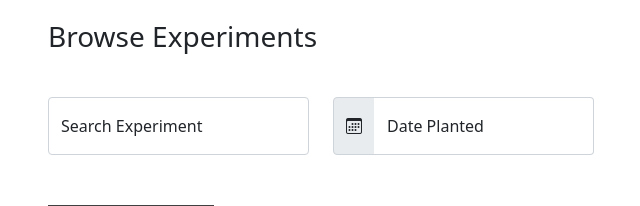
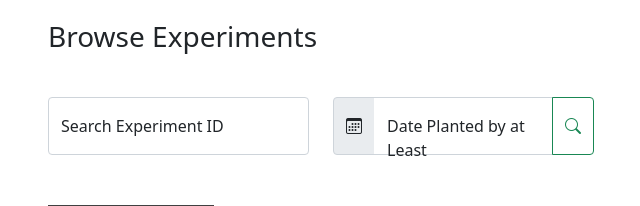
Before and after one commit to isaiahwtaylor/django-app, a Django app: template root/templates/root/images.html in a window 1280 px wide. Shown: the part 71-277 px from the top of the page, without its empty margins (34-674 px from the left). Run offline with Django 3.2, Linux system fonts and the light colour scheme; the template is opened without the code that fills it: most values are stand-ins (such as "Sample title", 1, 10 or a date in 2020); some libraries are stand-ins or nearby versions.

Commit message:
feat: form button, search icon

```diff
--- a/root/templates/root/images.html
+++ b/root/templates/root/images.html
@@ -1,42 +1,23 @@
 {% extends "root/base.html" %}
+
 {% block head-content %}
     <link rel="stylesheet" href="https://cdn.jsdelivr.net/npm/bootstrap-icons@1.5.0/font/bootstrap-icons.css">
-<!--    <link rel="stylesheet" href="https://cdnjs.cloudflare.com/ajax/libs/bootstrap-datepicker/1.9.0/css/bootstrap-datepicker.min.css">-->
     <link rel="stylesheet" href="https://cdnjs.cloudflare.com/ajax/libs/bootstrap-datepicker/1.9.0/css/bootstrap-datepicker.standalone.min.css">
-<!--    <link rel="stylesheet" href="https://cdnjs.cloudflare.com/ajax/libs/bootstrap-datepicker/1.9.0/css/bootstrap-datepicker3.min.css">-->
-
 {% endblock head-content %}
-
-{% block body-content %}
-<!--    <div class="triangle-background"></div>-->
-<!--    <div class="triangle-background-flip"></div>-->
-<!--    <div class="triangle-background-flip-vertical"></div>-->
-<!--    <div class="triangle-background-flip" style="margin-top: 75px; margin-left: -325px"></div>-->
-{% endblock body-content %}
 
 
 {% block content %}
 
-    <script src="https://cdn.jsdelivr.net/npm/lazyload@2.0.0-rc.2/lazyload.js"></script>
-<!--    <script src="https://cdnjs.cloudflare.com/ajax/libs/bootstrap-datepicker/1.9.0/js/bootstrap-datepicker.min.js"></script>-->
     <script src="https://ajax.googleapis.com/ajax/libs/jquery/3.5.1/jquery.min.js"></script>
-
-    <!-- Include jQuery -->
-<!--    <script type="text/javascript" src="https://code.jquery.com/jquery-1.11.3.min.js"></script>-->
-
-    <!-- Include Date Range Picker -->
     <script type="text/javascript" src="https://cdnjs.cloudflare.com/ajax/libs/bootstrap-datepicker/1.4.1/js/bootstrap-datepicker.min.js"></script>
-<!--    <link rel="stylesheet" href="https://cdnjs.cloudflare.com/ajax/libs/bootstrap-datepicker/1.4.1/css/bootstrap-datepicker3.css"/>-->
-
-
 
     <h3 style="margin-top: 20px; padding-bottom: 15px">Browse Experiments</h3>
 
     <div class="row">
         <div class="col-3">
             <div class="form-floating" style="margin-top: 20px; padding-bottom: 50px">
-                <input type="text" id="searchExp" onkeyup="myFunction()" placeholder="Search Experiment" class="form-control">
-                <label for="searchExp">Search Experiment</label>
+                <input type="text" id="searchExp" onkeyup="myFunction(document.getElementById('searchExp').value)" placeholder="Search Experiment" class="form-control">
+                <label for="searchExp">Search Experiment ID</label>
             </div>
         </div>
         <div class="col-6 col-md-3 col-sm-6" style="max-height: 100px">
@@ -44,23 +25,23 @@
                 <span class="input-group-text" style="border-top-right-radius: 0; border-bottom-right-radius: 0">
                     <i class="bi bi-calendar3"></i>
                 </span>
-                <div class="form-floating input-group-date" style="flex: auto;">
-                    <input type="text" id="searchDate" placeholder="Date Planted" class="form-control input-date" name="date" style="border-bottom-left-radius: 0; border-top-left-radius: 0; border-left: none">
-                    <label for="searchDate">Date Planted</label>
-                </div>
+                <form class="form-floating input-group-date" style="flex: auto;" method="get" id="formSearchDate" action="/images">
+                    <input type="text" id="searchDate" placeholder="Date Planted" class="form-control input-date" name="date" style="border-radius: 0; border-left: none" required>
+                    <label for="searchDate">Date Planted by at Least</label>
+                </form>
+                <button type="submit" form="formSearchDate" class="btn btn-outline-success">
+                    <i class="bi bi-search"></i>
+                </button>
             </div>
         </div>
     </div>
 
-
-
     <script>
-        // jquery
         $(document).ready(function(){
             const date_input = $('input[name="date"]');
             const container = $('.bootstrap-iso form').length > 0 ? $('.bootstrap-iso form').parent() : "body";
             date_input.datepicker({
-            format: 'mm/dd/yyyy',
+            format: 'mm-dd-yyyy',
             container: container,
             todayHighlight: true,
             autoclose: true,
@@ -74,7 +55,7 @@
                 <a id="seed-link" href="#!" style="text-decoration: none; color: inherit" onclick="sethref(this)">
                     <div class="card h-100 text-center border-0">
                         <div style="display: inline-block; overflow: hidden; background: rgba(0, 0, 0, 0.75)">
-                            <img src="{{url.url}}" class="card-img-top seed_image" alt="sample image" width="250px">
+                            <img src="{{url.url}}" class="card-img-top seed_image" alt="sample image" width="250px", loading="lazy">
                         </div>
                         <div class="card-footer">{{url.box_num}}.{{url.seed_num}}</div>
                     </div>
@@ -87,17 +68,15 @@
     </figure>
 
 
+
     <script>
-        function myFunction() {
-            let input = document.getElementById('searchExp')
-            input = input.value
-
+        function myFunction(val) {
+            let input = val
+            console.log(input)
             if (inputMatchesFound(input)) {
                 document.getElementsByClassName('none-found')[0].classList.add('d-none')
-                // document.getElementsByClassName('footer')[0].style.position='relative'
             } else {
                 document.getElementsByClassName('none-found')[0].classList.remove('d-none')
-                // document.getElementsByClassName('footer')[0].style.position='absolute'
             }
             let x = document.getElementsByClassName('seed')
             for (let i = 0; i < x.length; i++) {
@@ -134,8 +113,13 @@
             return bodyHeight <= contentHeight;
         }
     </script>
-    <script>
-        lazyload();
-    </script>
+
+    {% if image_urls|length_is:"0" %}
+        <script>
+            window.addEventListener('DOMContentLoaded', () => {
+                myFunction("?")
+            });
+        </script>
+    {% endif %}
 
 {% endblock content %}
```
